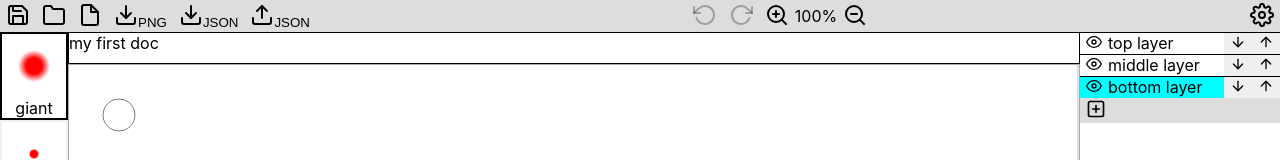
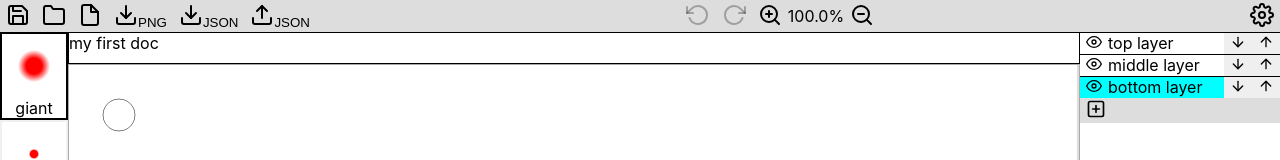
Before and after one commit to joshmarinacci/pen-canvas-editor, a React (Create React App) app: page / in a window 1280 px wide. Shown: the top 160 px of the page. Built offline with nearby package versions, Linux system fonts and the light colour scheme.

Commit message:
scale by 0.5 instead of 1.0

```diff
--- a/src/App.js
+++ b/src/App.js
@@ -98,11 +98,11 @@ let undoBackup = null
 let redoBackup = null
 
 const ZoomControls = ({zoom, setZoom}) => {
-  const zoomIn = ()=> (zoom<3)?setZoom(zoom+1):''
-  const zoomOut = ()=> (zoom>-3)?setZoom(zoom-1):''
+  const zoomIn = ()=> (zoom<3)?setZoom(zoom+0.5):''
+  const zoomOut = ()=> (zoom>-3)?setZoom(zoom-0.5):''
   return [
       <button key="zoomin" onClick={zoomIn}><ZoomIn/></button>,
-      <label key="label">{Math.pow(2,zoom)*100}%</label>,
+      <label key="label">{(Math.pow(2,zoom)*100).toFixed(1)}%</label>,
       <button key="zoomout" onClick={zoomOut}><ZoomOut/></button>,
     ]
 }
```
